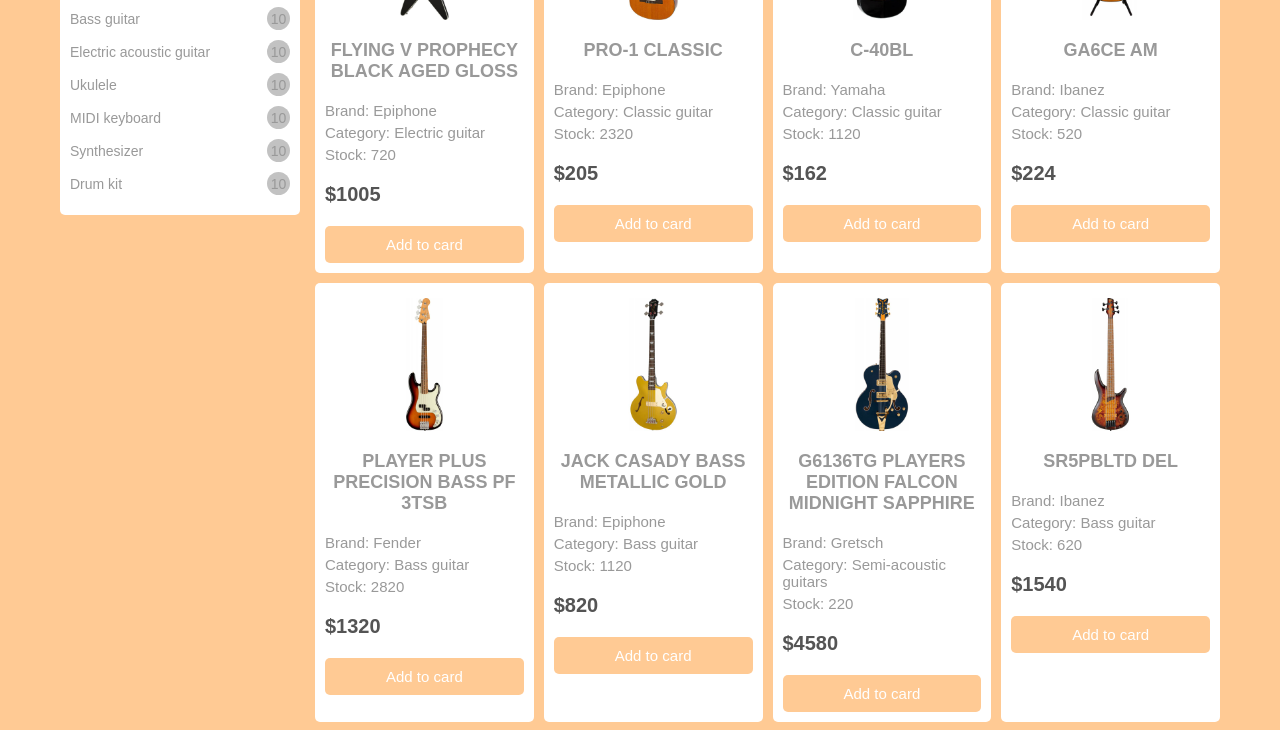
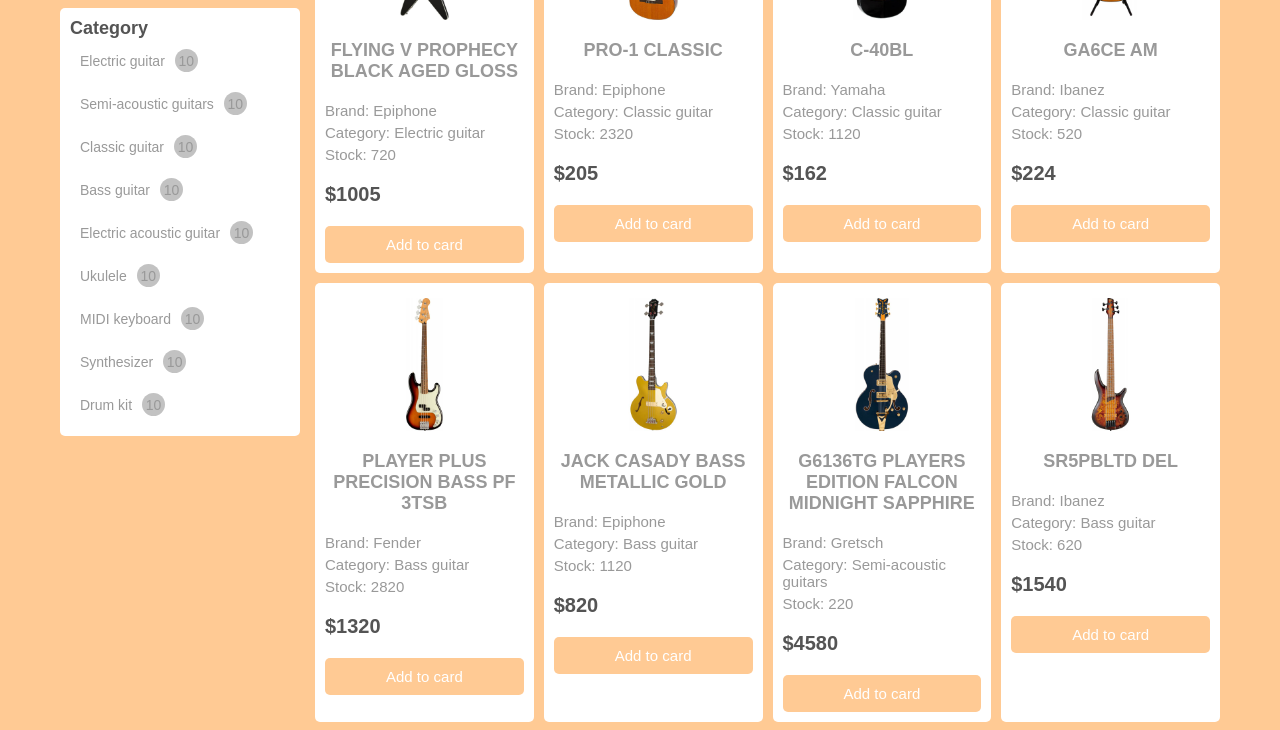
Before and after one commit to AKiroi/online-store, a website built with webpack: page src/index.html in a window 1280 px wide. Shown: the part 714-1444 px from the top of the page. Built offline with nearby package versions, Linux system fonts and the light colour scheme; files whose address does not match are found by name.

Commit message:
feat: add state component

```diff
--- a/src/components/filters/BrandFilters.ts
+++ b/src/components/filters/BrandFilters.ts
@@ -1,11 +1,23 @@
+import { createHTMLElement } from '../../utils/createHTMLElement';
+import dataGoods from '../../data/data';
+import { Igoods } from '../../data/types';
+import { brandsArray } from './../../data/data';
+import { state } from '../../state/State';
+import Main from '../main/Main';
+import Goods from '../goods/Goods';
 
-import { createHTMLElement } from '../../utils/createHTMLElement';
-import dataGoods from '../controller/bd';
-import { Igoods } from '../controller/bd';
+class BrandFilters{
+  callBack: (arg: Igoods[]) => void;
+  constructor (filterCallBack: (arg: Igoods[]) => void){
+    this.callBack = filterCallBack;
+  }
 
-class BrandFilters {
-
-  constructor() {
+  filterBrand = (e: Event): void => {
+    const target = e.target as HTMLElement;
+    const dataBrand = target.getAttribute('data-brand') as string;
+    state.filters.brand.push(dataBrand);
+    const arr = state.filtredState();
+    this.callBack(arr);
   }
 
   draw() {
@@ -13,31 +25,31 @@
     const brandFilterTitle = createHTMLElement('brand-filter__title', 'div', 'Brand');
     const brandFilterItems = createHTMLElement('brand-filter__items');
 
-    this.getBrands(dataGoods).forEach((brandItem) => {
+    brandsArray.forEach((brandItem) => {
       const brandFilterItem = createHTMLElement('brand-filter__item');
       const brandFilterWrapper = createHTMLElement('brand-filter__wrapper', 'label');
+
       const inputFilterCheckbox = document.createElement('input') as HTMLInputElement;
       inputFilterCheckbox.className = 'brand-filter__checkbox';
       inputFilterCheckbox.type = 'checkbox';
       inputFilterCheckbox.name = 'brand';
+      inputFilterCheckbox.dataset.brand = brandItem;
+      inputFilterCheckbox.addEventListener('change', this.filterBrand);
       const brandFilterCustomCheckbox = createHTMLElement('brand-filter__custom-checkbox', 'span');
       const brandFilterName = createHTMLElement('brand-filter__name', 'span', brandItem);
       const brandFilterCount = createHTMLElement('brand-filter__count', 'span', '10');
 
-      brandFilterWrapper.append(inputFilterCheckbox, brandFilterCustomCheckbox, brandFilterName, brandFilterCount)
+      //brandFilterItem.addEventListener('click', this.filterBrand);
+
+      brandFilterWrapper.append(inputFilterCheckbox, brandFilterCustomCheckbox, brandFilterName, brandFilterCount);
       brandFilterItem.append(brandFilterWrapper);
       brandFilterItems.append(brandFilterItem);
-    })
+    });
 
     brandFilterContainer.append(brandFilterTitle, brandFilterItems);
 
     return brandFilterContainer;
   }
-
-  getBrands(dataGoods: Array<Igoods>): string[] {
-    const brands = dataGoods.map(item => item.brand);
-    return [...new Set(brands)];
-  }
 }
 
 export default BrandFilters;
--- a/src/components/filters/CategoryFilters.ts
+++ b/src/components/filters/CategoryFilters.ts
@@ -1,7 +1,7 @@
 
 import { createHTMLElement } from '../../utils/createHTMLElement';
-import dataGoods from '../controller/bd';
-import { Igoods } from '../controller/bd';
+import dataGoods, { categoryArray } from '../../data/data';
+import { Igoods } from '../../data/types';
 
 class CategoryFilters {
 
@@ -9,26 +9,28 @@
   }
   draw() {
     const categoriesFilterContainer = createHTMLElement(['filters__category', 'category-filter']);
+    const brandFilterTitle = createHTMLElement('category-filter__title', 'div', 'Category');
+    const brandFilterItems = createHTMLElement('category-filter__items');
 
-    categoriesFilterContainer.innerHTML = this.getCategory(dataGoods).map((category) => {
+
+    brandFilterItems.innerHTML = categoryArray.map((category) => {
       return (`
-      <div class="category-filter__item">
+
         <label class="category-filter__wrapper">
+          <div class="category-filter__item">
           <input type="checkbox" class="category-filter__checkbox" name="category">
           <span class=category-filter__custom-checkbox""></span>
           <span class="category-filter__name">${category}</span>
           <div class="category-filter__count">10</div>
+          </div>
         </label>
-      </div>
+
       `)
-    }).join('');;
+    }).join('');
+
+    categoriesFilterContainer.append(brandFilterTitle, brandFilterItems);
 
     return categoriesFilterContainer;
-  }
-
-  getCategory(data: Array<Igoods>): string[] {
-    const categories = data.map(item => item.category);
-    return [...new Set(categories)];
   }
 }
 
--- a/src/components/goods/Goods.ts
+++ b/src/components/goods/Goods.ts
@@ -1,7 +1,7 @@
 import { createHTMLElement } from '../../utils/createHTMLElement';
 import { createImageElement } from '../../utils/createImageElement';
-import dataGoods from '../controller/bd';
-import { Igoods } from '../controller/bd';
+import dataGoods from '../../data/data';
+import { Igoods } from '../../data/types';
 
 class Goods {
   constructor() {}
--- a/src/components/main/Main.ts
+++ b/src/components/main/Main.ts
@@ -1,11 +1,12 @@
 import {createHTMLElement} from "../../utils/createHTMLElement";
 import {createImageElement} from "../../utils/createImageElement";
-import dataGoods from "../controller/bd";
+import dataGoods from "../../data/data";
 import Goods from "../goods/Goods";
 import Search from "../search/Search";
 import Sort from "../sort/Sort";
 import BrandFilters from '../filters/BrandFilters';
 import CategoryFilters from "../filters/CategoryFilters";
+import { Igoods } from "../../data/types";
 
 class Main {
     public search;
@@ -17,12 +18,17 @@
     constructor() {
         this.search = new Search();
         this.sort = new Sort();
-        this.brandFilters = new BrandFilters();
+        this.goods = new Goods();
+        this.brandFilters = new BrandFilters(this.drawFiltredGoods);
         this.categoryFilters = new CategoryFilters();
-        this.goods = new Goods();
     }
 
-    draw() {
+    drawFiltredGoods(filtredGoods: Igoods[]): void {
+      console.log(filtredGoods);
+      this.goods?.draw(filtredGoods);
+    }
+
+    draws() {
         const main = createHTMLElement('main', 'main');
         const mainContaner = createHTMLElement('main__container');
         const mainFilters = createHTMLElement(['main__filters', 'filters']);
--- a/src/components/sort/Sort.ts
+++ b/src/components/sort/Sort.ts
@@ -9,10 +9,10 @@
 
     sort.innerHTML = `
       <select class="sort__select">
-        <option class="sort__option" value="sort-by-name-down">Sort by price &#8595;</option>
-        <option class="sort__option" value="sort-by-name-up">Sort by price &#8593;</option>
-        <option class="sort__option" value="sort-by-year-up">Sort by ratting &#8593;</option>
-        <option class="sort__option" value="sort-by-year-down">Sort by ratting &#8595;</option>
+        <option class="sort__option" value="sort-by-price-down">Sort by price &#8595;</option>
+        <option class="sort__option" value="sort-by-price-up">Sort by price &#8593;</option>
+        <option class="sort__option" value="sort-by-ratting-up">Sort by ratting &#8593;</option>
+        <option class="sort__option" value="sort-by-ratting-down">Sort by ratting &#8595;</option>
       </select>
       `;
     return sort;
--- a/src/components/controller/bd.ts
+++ b/src/data/data.ts
@@ -1,16 +1,4 @@
-export interface Igoods {
-    id: number,
-    category: string,
-    name: string,
-    brand: string,
-    photo: string[],
-    price: number,
-    inStock: number,
-    rating: number
-  };
-
-interface Idb extends Igoods {};
-
+import { Idb } from "./types";
 
 
 const dataGoods: Array<Idb> = [
@@ -316,4 +304,8 @@
   }
 ];
 
+export const brandsArray: string[] = [...new Set(dataGoods.map(item => item.brand))];
+
+export const categoryArray: string[] = [...new Set(dataGoods.map(item => item.category))];
+
 export default dataGoods;
--- /dev/null
+++ b/src/data/types.ts
@@ -0,0 +1,14 @@
+export interface Igoods {
+  id: number,
+  category: string,
+  name: string,
+  brand: string,
+  photo: string[],
+  price: number,
+  inStock: number,
+  rating: number
+};
+
+
+
+export interface Idb extends Igoods {};
--- a/src/pages/mainPage/MainPage.ts
+++ b/src/pages/mainPage/MainPage.ts
@@ -16,7 +16,7 @@
   draw() {
       const root = createHTMLElement('root');
       const header = this.header.draw();
-      const main = this.main.draw();
+      const main = this.main.draws();
       const footer = this.footer.draw();
 
       root.append(header, main, footer);
--- /dev/null
+++ b/src/state/State.ts
@@ -0,0 +1,28 @@
+import dataGoods from "../data/data";
+import { Idb, Igoods } from "../data/types";
+
+export type Filters = {
+  brand: Array<string>;
+  category: Array<string>;
+};
+
+
+export const initialFilters: Filters = {
+  brand: [],
+  category: []
+}
+
+
+class State {
+  filters: Filters  = initialFilters;
+  goods: Array<Igoods> = dataGoods;
+  search: string = '';
+  sort: string = 'sort-by-price-down';
+
+  filtredState() {
+    const filtredGoods = this.goods.filter((item: Igoods) => this.filters.brand.includes(item.brand));
+    return filtredGoods
+  }
+}
+
+export const state = new State();
--- a/src/style/_filters-section.scss
+++ b/src/style/_filters-section.scss
@@ -34,17 +34,28 @@
 
 .brand-filter,
 .category-filter {
+
+  //gap: 5px;
   &__title {
     font-weight: 700;
     font-size: 18px;
     margin-bottom: 10px;
   }
   &__items {
+    display: flex;
+    flex-direction: column;
+    justify-content: center;
+    gap: 10px;
   }
   &__item {
-    margin-bottom: 10px;
+    //margin-bottom: 10px;
+    display: flex;
+    align-items: center;
+    cursor: pointer;
+    gap: 10px;
   }
   &__wrapper {
+    margin-bottom: 10px;
     display: flex;
     align-items: center;
     cursor: pointer;
```
